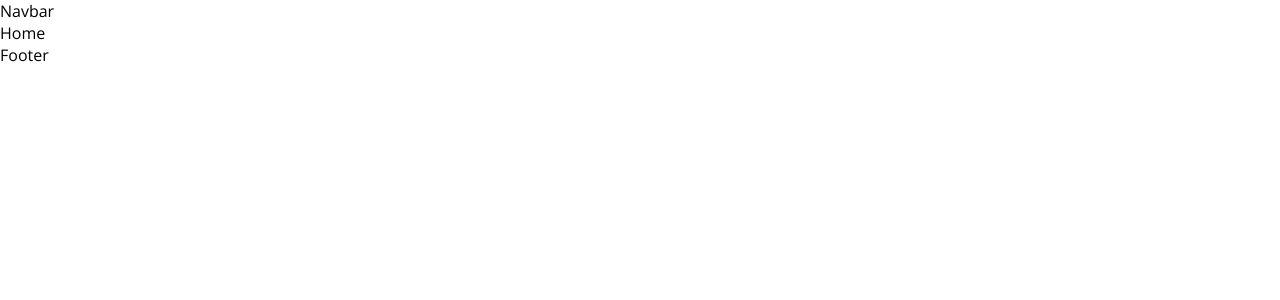
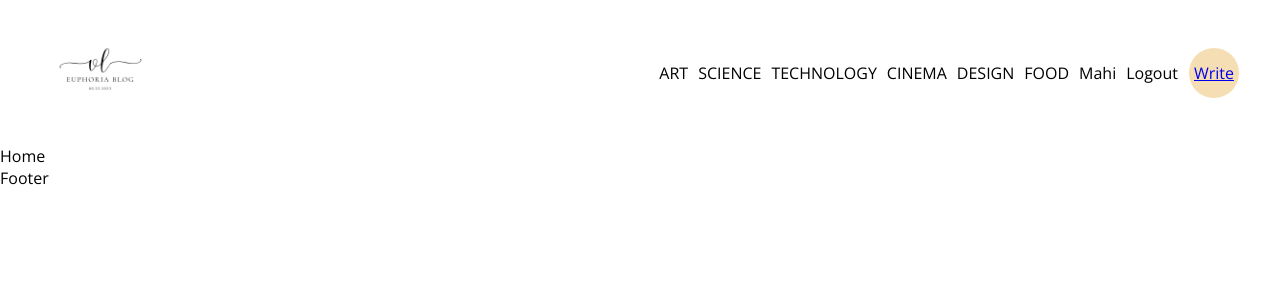
Before and after one commit to ShihabGH/blog-project, a React (Create React App) app in the folder client/: page / in a window 1280 px wide. Shown: the top 300 px of the page. Built offline with nearby package versions, Linux system fonts and the light colour scheme.

Commit message:
navbar created

```diff
--- a/client/src/components/Navbar.jsx
+++ b/client/src/components/Navbar.jsx
@@ -1,8 +1,29 @@
-import React from 'react'
+import React from 'react';
+import Logo from '../assets/images/Orange.png';
+import {Link} from 'react-router-dom';
 
 const Navbar = () => {
   return (
-    <div>Navbar</div>
+    <div className='navbar'>
+      <div className='container'>
+        <div className='logo'>
+          <img src={Logo} alt='company logo'/>
+        </div>
+        <div className='links'>
+          <Link className='link' to="/?cat=art"><h6>ART</h6></Link>
+          <Link className='link' to="/?cat=science"><h6>SCIENCE</h6></Link>
+          <Link className='link' to="/?cat=technology"><h6>TECHNOLOGY</h6></Link>
+          <Link className='link' to="/?cat=cinema"><h6>CINEMA</h6></Link>
+          <Link className='link' to="/?cat=design"><h6>DESIGN</h6></Link>
+          <Link className='link' to="/?cat=food"><h6>FOOD</h6></Link>
+          <span>Mahi</span>
+          <span>Logout</span>
+          <span className='write'>
+            <Link to="/write">Write</Link>
+          </span>
+        </div>
+      </div>
+    </div>
   )
 }
 
--- a/client/src/style.scss
+++ b/client/src/style.scss
@@ -2,8 +2,12 @@ $wheat-color : wheat;
 $dark-orange : rgb(253, 130, 73);
 
 .app{
+    .container{
 
-    .container{
+        .link{
+            text-decoration: none;
+            color: inherit;
+        }
 
         //Login and Register
         .auth{
@@ -73,5 +77,59 @@ $dark-orange : rgb(253, 130, 73);
             }
         }
 
+        .navbar {
+            display: flex;
+            justify-content: center;
+
+            .container {
+                padding: 10px 0px;
+                display: flex;
+                align-items: center;
+                justify-content: space-between;
+                width: 1200px;
+
+                .logo {
+
+                    img {
+                        width: 120px;
+                    }
+                }
+
+                .links {
+                    display: flex;
+                    align-items: center;
+                    gap: 10px;
+
+                    h6 {
+                        font-size: 16px;
+                        font-weight: 300;
+                    }
+
+                    span {
+                        cursor: pointer;
+                    }
+
+                    .write {
+                        background-color: $wheat-color;
+                        width: 50px;
+                        height: 50px;
+                        border-radius: 50%;
+                        display: flex;
+                        align-items: center;
+                        justify-content: center;
+                        font-weight: 300;
+                        border: 1px solid white;
+
+
+                        &:hover {
+                            color: Black;
+                            background-color: white;
+                            border: 1px solid $wheat-color;
+                        }
+                    }
+                }
+            }
+        }
+
     }
 }
```
Also changed, not shown: client/src/assets/images/Orange.png (added).
